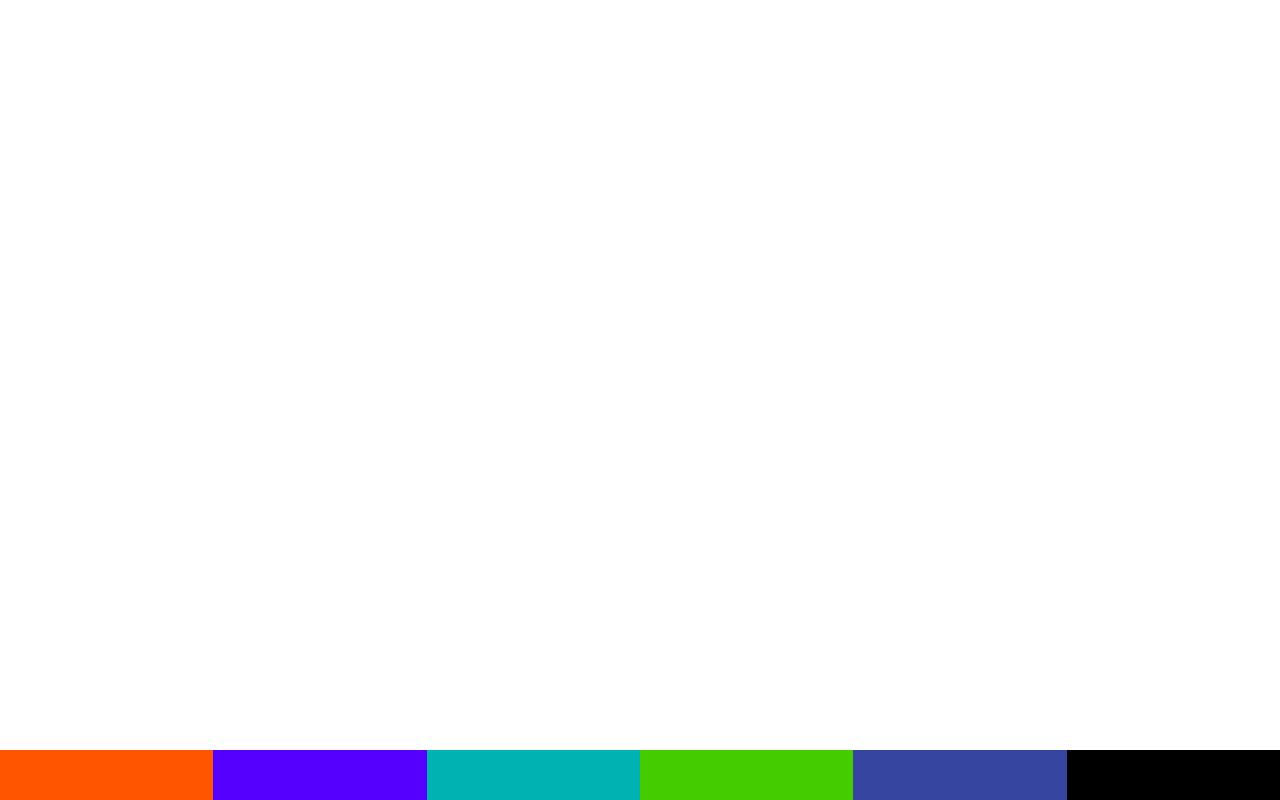
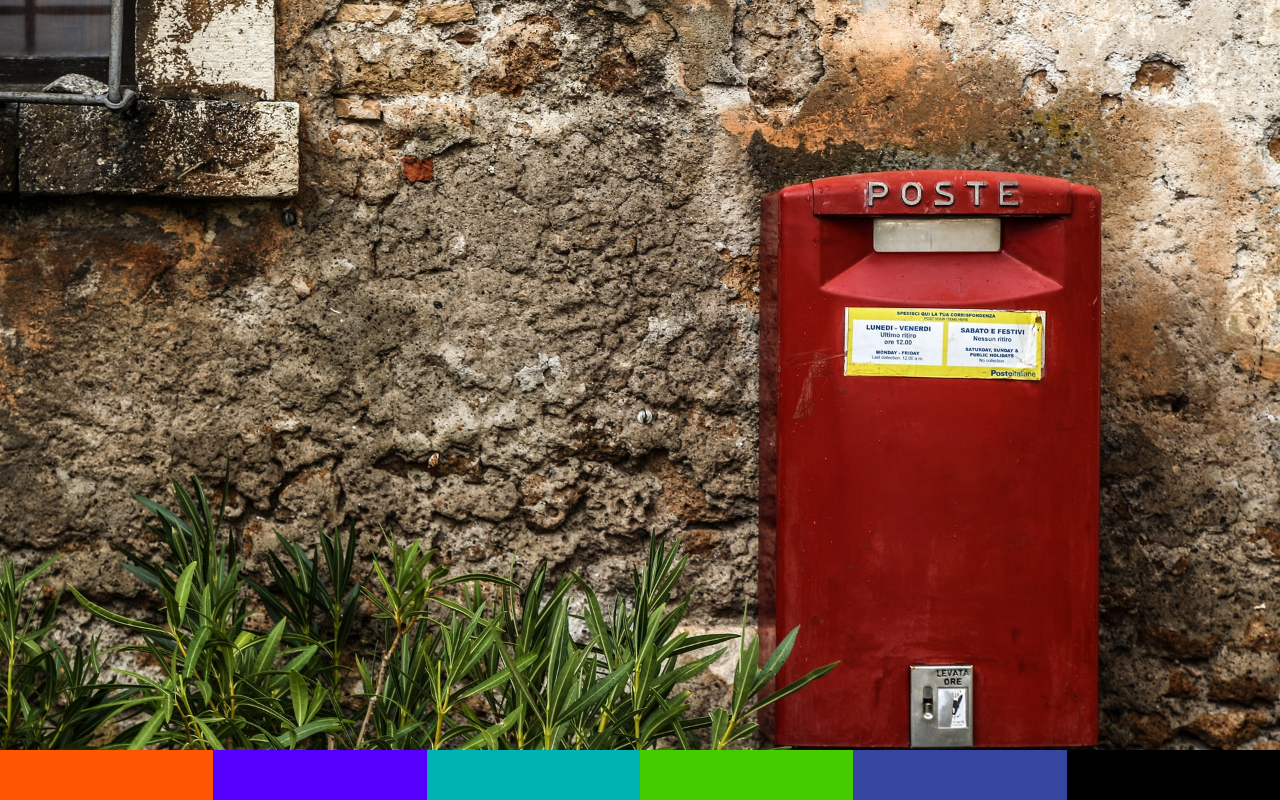
Before and after one commit to hanumancode/Image-Color-Picker-CSS3, a plain HTML site: page index.html in a window 1280 px wide. Drawn offline with Linux system fonts and the light colour scheme.

Commit message:
added bg image

```diff
--- a/style.css
+++ b/style.css
@@ -5,6 +5,9 @@ body {
 
 section {
     height: calc(100vh - 50px);
+    background: url(bg.jpeg);
+    background-size: cover;
+    background-position: center;
 }
 
 ul {
```
Also changed, not shown: bg.jpeg (added).
